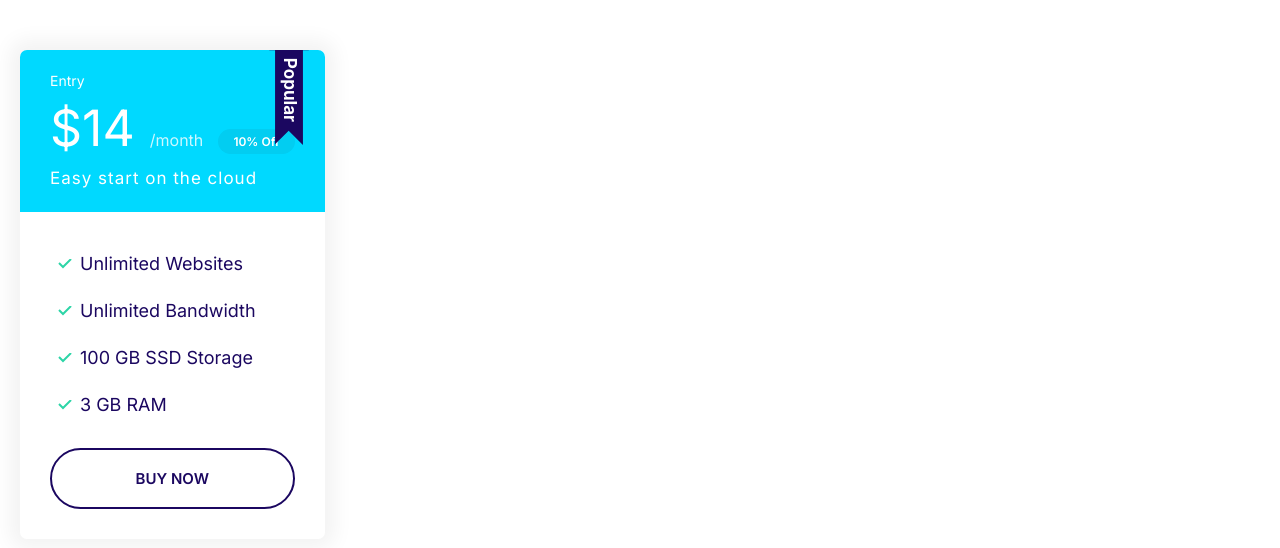
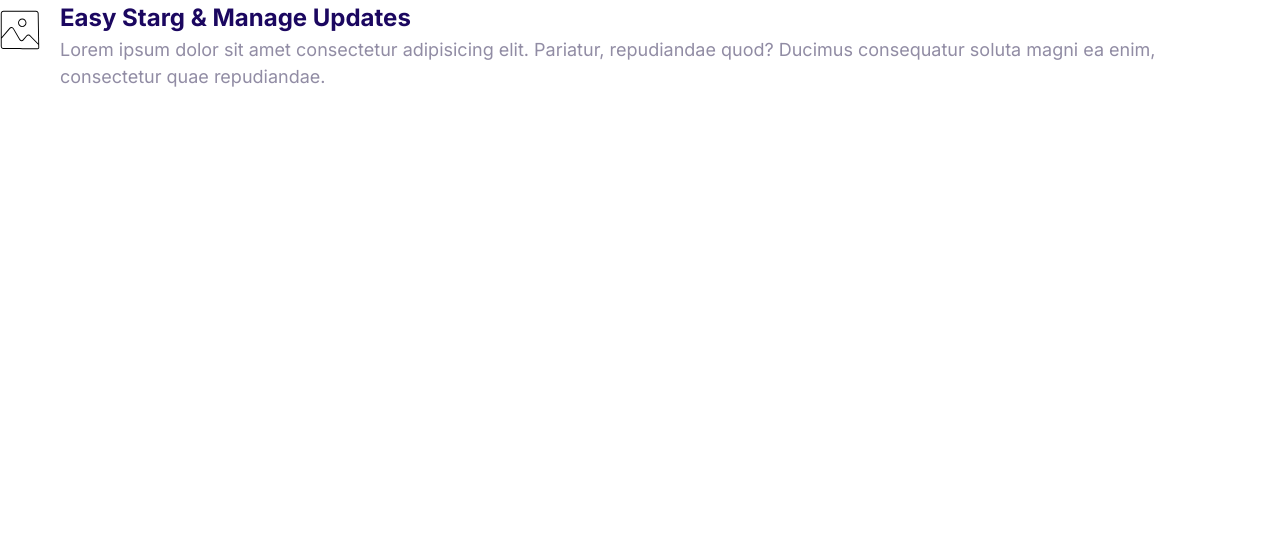
Before and after one commit to MarcoAnt1/DataSkyline, a plain HTML site: page index.html in a window 1280 px wide. Drawn offline with Linux system fonts and the light colour scheme.

Commit message:
Build the media object component.

```diff
--- a/css/styles.css
+++ b/css/styles.css
@@ -363,3 +363,20 @@ a {
     font-size: 1.7rem;
   }
 }
+
+/* Media */
+.media {
+  display: flex;
+}
+
+.media__title {
+  margin: 0;
+}
+
+.media__body {
+  margin: 0 2rem;
+}
+
+.media__image {
+  margin-top: 1rem;
+}
--- a/index.html
+++ b/index.html
@@ -14,26 +14,20 @@
     <link rel="stylesheet" href="css/styles.css" />
   </head>
   <body>
-    <div style="width: 50%; padding: 50px 20px;">
-      <div class="plan plan--popular">
-        <div class="card card--secondary">
-          <header class="card__header">
-            <h3 class="plan__name">Entry</h3>
-            <span class="plan__price">$14</span>
-            <span class="plan__billing-cycle">/month</span>
-            <span class="badge badge--secondary badge--small">10% Off</span>
-            <span class="plan__description">Easy start on the cloud</span>
-          </header>
-          <div class="card__body">
-            <ul class="list list--tick">
-              <li class="list__item">Unlimited Websites</li>
-              <li class="list__item">Unlimited Bandwidth</li>
-              <li class="list__item">100 GB SSD Storage</li>
-              <li class="list__item">3 GB RAM</li>
-            </ul>
-            <button class="btn btn--outline btn--block">Buy Now</button>
-          </div>
-        </div>
+    <div class="media">
+      <div class="media__image">
+        <svg class="icon">
+          <use xlink:href="images/sprite.svg#snap"></use>
+        </svg>
+      </div>
+      <div class="media__body">
+        <h3 class="media__title">Easy Starg & Manage Updates</h3>
+        <p>
+          Lorem ipsum dolor sit amet consectetur adipisicing elit. Pariatur,
+          repudiandae quod? Ducimus consequatur soluta magni ea enim,
+          consectetur quae repudiandae.
+        </p>
+      </div>
     </div>
   </body>
 </html>
```
